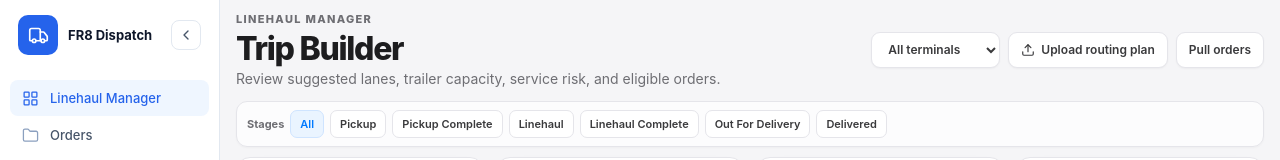
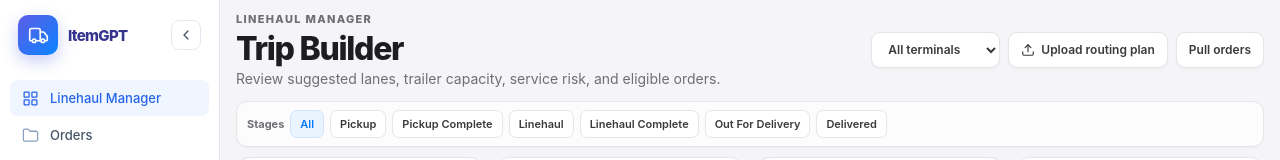
Before and after one commit to ismaelrobles51-prog/item-api-console, a React (Vite) app: page / in a window 1280 px wide. Shown: the top 160 px of the page. Built offline with nearby package versions, Linux system fonts and the light colour scheme.

Commit message:
Update ItemGPT branding

```diff
--- a/index.html
+++ b/index.html
@@ -6,7 +6,7 @@
     <link rel="icon" type="image/svg+xml" href="/favicon.svg" />
     <meta name="theme-color" content="#f8fafc" />
     <meta name="description" content="Local freight dispatch dashboard" />
-    <title>FR8 Dispatch</title>
+    <title>ItemGPT</title>
   </head>
   <body>
     <div id="root"></div>
--- a/src/App.css
+++ b/src/App.css
@@ -504,3 +504,7 @@ footer span { color: var(--border-strong); }
 .module-summary{margin:0 0 12px;color:var(--text-2);font-size:12px}.module-summary strong{color:var(--blue);font-size:18px;margin-right:5px}
 .quotes-workspace{display:grid;gap:16px;max-width:1280px}.quotes-hero{display:flex;align-items:flex-end;justify-content:space-between;gap:20px;padding:22px;border:1px solid var(--border);border-radius:14px;background:var(--surface)}.quotes-hero span{color:var(--blue);font-size:10px;font-weight:750;letter-spacing:.1em}.quotes-hero h2{margin:5px 0;font-size:26px}.quotes-hero p{margin:0;color:var(--text-2)}.quotes-stats{display:grid;grid-template-columns:repeat(3,1fr);gap:12px}.quotes-stats>div,.quotes-table-panel{padding:16px;border:1px solid var(--border);border-radius:12px;background:var(--surface)}.quotes-stats span{display:block;color:var(--muted);font-size:11px;text-transform:uppercase;letter-spacing:.06em}.quotes-stats strong{display:block;margin-top:7px;font-size:22px}.quotes-table-panel{padding:16px}.quotes-table-title{display:flex;align-items:center;justify-content:space-between;margin:4px 0 12px}.quotes-table-title h3{margin:0;font-size:15px}.quotes-table-title p{margin:4px 0 0;color:var(--muted);font-size:12px}.quotes-table-title>span{color:var(--muted);font-size:12px}.data-table small{display:block;color:var(--muted);font-size:10px;margin-top:2px}@media(max-width:700px){.quotes-hero{align-items:flex-start;flex-direction:column}.quotes-stats{grid-template-columns:1fr}.quotes-table-panel{padding:12px}}
 .tb-route-context{display:flex;gap:12px;align-items:center;flex-wrap:wrap;margin-top:11px;color:#6e6e73;font-size:12px}.tb-route-context strong{color:#1d1d1f}.tb-route-context span{padding-left:12px;border-left:1px solid #e5e5ea}@media(max-width:700px){.tb-route-context span{padding-left:0;border-left:0;width:100%}}
+/* ItemGPT product identity */
+.brand-mark{background:linear-gradient(135deg,#5e5ce6 0%,#0a84ff 100%);box-shadow:0 6px 16px rgba(64,80,220,.28)}
+.brand-name{color:#34348f;font-family:"SF Pro Display",Inter,ui-sans-serif,system-ui,sans-serif;font-size:15px;font-weight:780;letter-spacing:-.045em}
+:root[data-theme="dark"] .brand-name{color:#b9c5ff}
--- a/src/App.jsx
+++ b/src/App.jsx
@@ -38,7 +38,7 @@ const TRAILER_PALLET_CAPACITY = 54
 const TRAILER_CUBE_CAPACITY = 3400
 
 const navItems = [
-  { id: 'linehaul', label: 'Linehaul Manager', title: 'FR8 Dispatch', icon: LayoutGrid, subtitle: 'Hub & Spoke Operations' },
+  { id: 'linehaul', label: 'Linehaul Manager', title: 'ItemGPT', icon: LayoutGrid, subtitle: 'Hub & Spoke Operations' },
   { id: 'orders', label: 'Orders', icon: Folder, subtitle: 'Order Management' },
   { id: 'quotes', label: 'Quotes', icon: FileText, subtitle: 'Quote Workspace' },
   { id: 'trips', label: 'Trips', icon: Truck, subtitle: 'Trip Management' },
@@ -168,7 +168,7 @@ function Sidebar({ activeView, collapsed, mobileOpen, onCollapse, onSelect, onCl
       <aside className={`sidebar ${collapsed ? 'collapsed' : ''} ${mobileOpen ? 'mobile-open' : ''}`}>
         <div className="brand-row">
           <div className="brand-mark"><Truck size={21} strokeWidth={1.9} /></div>
-          <span className="brand-name">FR8 Dispatch</span>
+          <span className="brand-name">ItemGPT</span>
           <button className="icon-button collapse-top" type="button" onClick={onCollapse} title={collapsed ? 'Expand sidebar' : 'Collapse sidebar'}>
             {collapsed ? <ChevronRight size={16} /> : <ChevronLeft size={16} />}
           </button>
```
